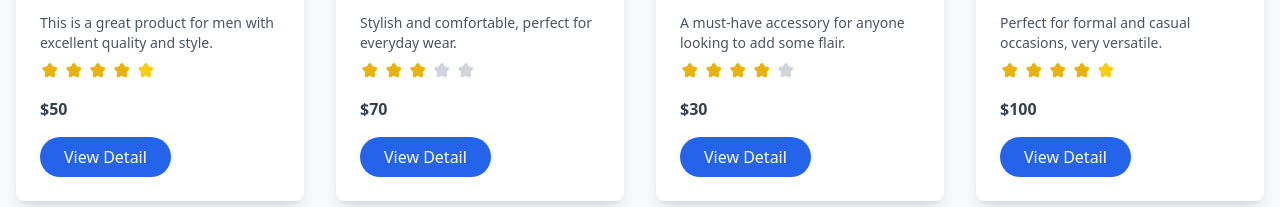
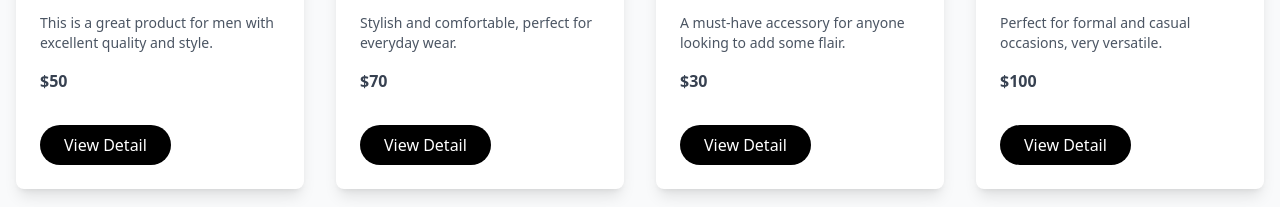
Before and after one commit to eeshaan18/shop, a Next.js app: page /shop in a window 1280 px wide. Shown: the part 593-800 px from the top of the page. Built offline with nearby package versions, Linux system fonts and the light colour scheme.

Commit message:
Update shop.js

```diff
--- a/pages/shop.js
+++ b/pages/shop.js
@@ -5,7 +5,7 @@ import Footer from "@/components/Footer"; // Assuming Footer is a reusable compo
 import Link from "next/link";
 
 const Shop = () => {
-    // Array of products with details including image URL, description, and rating
+    // Array of products with details including image URL, description, and price
     const products = [
         {
             id: 1,
@@ -14,7 +14,6 @@ const Shop = () => {
             category: "Men",
             description: "This is a great product for men with excellent quality and style.",
             image: "/images/product1.jpg",
-            rating: 4.5, // Rating out of 5
         },
         {
             id: 2,
@@ -23,7 +22,6 @@ const Shop = () => {
             category: "Women",
             description: "Stylish and comfortable, perfect for everyday wear.",
             image: "/images/product2.jpg",
-            rating: 3.0,
         },
         {
             id: 3,
@@ -32,7 +30,6 @@ const Shop = () => {
             category: "Accessories",
             description: "A must-have accessory for anyone looking to add some flair.",
             image: "/images/product3.jpg",
-            rating: 4.0,
         },
         {
             id: 4,
@@ -41,7 +38,6 @@ const Shop = () => {
             category: "Men",
             description: "Perfect for formal and casual occasions, very versatile.",
             image: "/images/product4.jpg",
-            rating: 4.8,
         },
         {
             id: 5,
@@ -50,7 +46,6 @@ const Shop = () => {
             category: "Women",
             description: "Comfortable and stylish, a must-have for any wardrobe.",
             image: "/images/product5.jpg",
-            rating: 5.0,
         },
     ];
 
@@ -89,33 +84,6 @@ const Shop = () => {
     const handlePageChange = (pageNumber) => {
         if (pageNumber < 1 || pageNumber > totalPages) return;
         setCurrentPage(pageNumber);
-    };
-
-    // Function to render stars based on the rating
-    const renderStars = (rating) => {
-        const fullStars = Math.floor(rating);
-        const halfStar = rating % 1 !== 0;
-        const emptyStars = 5 - fullStars - (halfStar ? 1 : 0);
-
-        return (
-            <div className="flex space-x-1">
-                {[...Array(fullStars)].map((_, i) => (
-                    <svg key={`full-${i}`} className="w-5 h-5 text-yellow-500" xmlns="http://www.w3.org/2000/svg" fill="currentColor" viewBox="0 0 20 20" stroke="currentColor">
-                        <path d="M9.049 2.927C9.486 2.099 10.514 2.099 10.951 2.927l1.536 3.08 3.414.496c.978.142 1.367 1.348.659 2.022l-2.469 2.405.582 3.585c.167 1.017-.885 1.797-1.772 1.317l-3.056-1.608-3.056 1.608c-.887.48-1.939-.3-1.772-1.317l.582-3.585-2.469-2.405c-.708-.674-.319-1.88.659-2.022l3.414-.496 1.536-3.08z" />
-                    </svg>
-                ))}
-                {halfStar && (
-                    <svg className="w-5 h-5 text-yellow-400" xmlns="http://www.w3.org/2000/svg" fill="currentColor" viewBox="0 0 20 20" stroke="currentColor">
-                        <path d="M9.049 2.927C9.486 2.099 10.514 2.099 10.951 2.927l1.536 3.08 3.414.496c.978.142 1.367 1.348.659 2.022l-2.469 2.405.582 3.585c.167 1.017-.885 1.797-1.772 1.317l-3.056-1.608-3.056 1.608c-.887.48-1.939-.3-1.772-1.317l.582-3.585-2.469-2.405c-.708-.674-.319-1.88.659-2.022l3.414-.496 1.536-3.08z" />
-                    </svg>
-                )}
-                {[...Array(emptyStars)].map((_, i) => (
-                    <svg key={`empty-${i}`} className="w-5 h-5 text-gray-300" xmlns="http://www.w3.org/2000/svg" fill="currentColor" viewBox="0 0 20 20" stroke="currentColor">
-                        <path d="M9.049 2.927C9.486 2.099 10.514 2.099 10.951 2.927l1.536 3.08 3.414.496c.978.142 1.367 1.348.659 2.022l-2.469 2.405.582 3.585c.167 1.017-.885 1.797-1.772 1.317l-3.056-1.608-3.056 1.608c-.887.48-1.939-.3-1.772-1.317l.582-3.585-2.469-2.405c-.708-.674-.319-1.88.659-2.022l3.414-.496 1.536-3.08z" />
-                    </svg>
-                ))}
-            </div>
-        );
     };
 
     return (
@@ -171,10 +139,9 @@ const Shop = () => {
                             <div key={product.id} className="bg-white p-6 rounded-lg shadow-lg hover:shadow-2xl transition-all duration-300 ease-in-out transform hover:scale-105">
                                 <img src={product.image} alt={product.name} className="w-full h-56 object-cover mb-4 rounded-md" />
                                 <h3 className="text-xl font-semibold text-gray-800 mb-2">{product.name}</h3>
-                                <p className="text-gray-600 text-sm mb-2">{product.description}</p>
-                                <div className="mb-4">{renderStars(product.rating)}</div>
-                                <p className="text-gray-700 font-semibold">${product.price}</p>
-                                <Link href="/product-details" className="inline-block mt-4 bg-blue-600 text-white py-2 px-6 rounded-full hover:bg-blue-700 transition-colors duration-200">
+                                <p className="text-gray-600 text-sm mb-4">{product.description}</p>
+                                <p className="text-gray-700 font-semibold mb-4">${product.price}</p>
+                                <Link href="/product-details" className="inline-block mt-4 bg-black text-white py-2 px-6 rounded-full hover:bg-gray-800 transition-colors duration-200">
                                     View Detail
                                 </Link>
                             </div>
```
